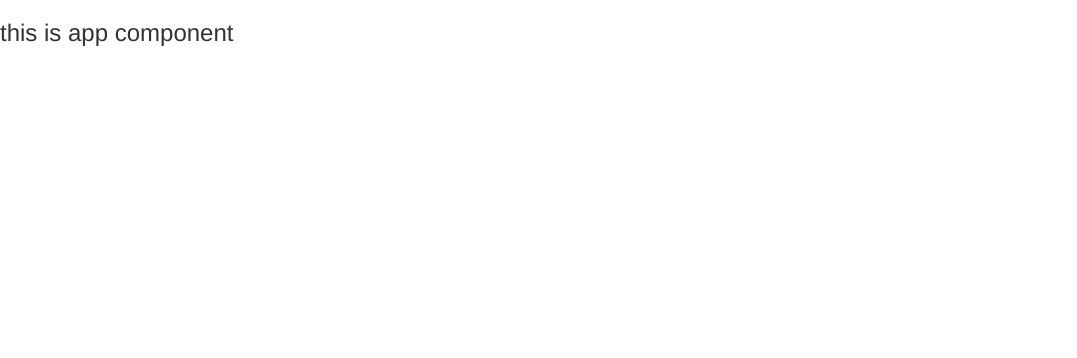
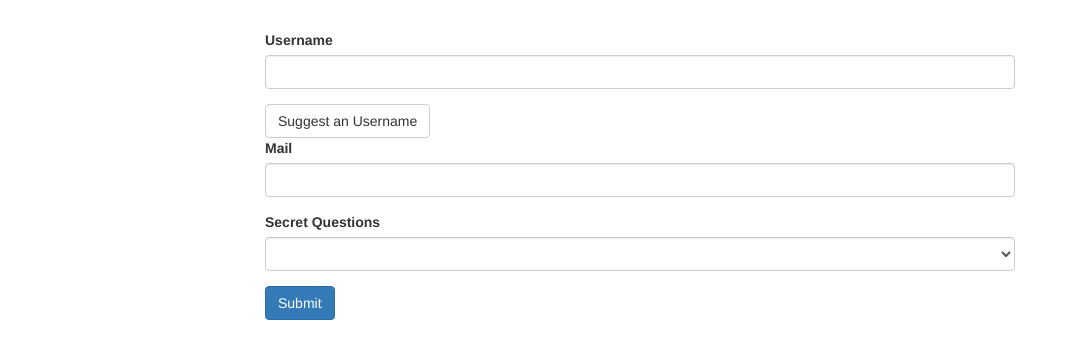
Before and after one commit to hodientuananh/udemy-angular8, an Angular app: page / in a window 1280 px wide. Shown: the top 358 px of the page, without its empty margins (0-1077 px from the left). Built offline with nearby package versions, Linux system fonts and the light colour scheme.

Commit message:
form local reference

```diff
--- a/src/app/app.component.css
+++ b/src/app/app.component.css
@@ -0,0 +1,3 @@
+.container {
+  margin-top: 30px;
+}
--- a/src/app/app.component.html
+++ b/src/app/app.component.html
@@ -1 +1,41 @@
-<h3>this is app component</h3>
+<div class="container">
+  <div class="row">
+    <div class="col-xs-12 col-sm-10 col-md-8 col-sm-offset-1 col-md-offset-2">
+      <form (ngSubmit)="onSubmit()" #f="ngForm">
+        <div id="user-data">
+          <div class="form-group">
+            <label for="username">Username</label>
+            <input
+              type="text"
+              id="username"
+              class="form-control"
+              ngModel=""
+              name="username">
+          </div>
+          <button class="btn btn-default" type="button">Suggest an Username</button>
+          <div class="form-group">
+            <label for="email">Mail</label>
+            <input
+              type="email"
+              id="email"
+              class="form-control"
+              ngModel=""
+              name="email">
+          </div>
+        </div>
+        <div class="form-group">
+          <label for="secret">Secret Questions</label>
+          <select
+            id="secret"
+            class="form-control"
+            ngModel=""
+            name="secret">
+            <option value="pet">Your first Pet?</option>
+            <option value="teacher">Your first teacher?</option>
+          </select>
+        </div>
+        <button class="btn btn-primary" type="submit">Submit</button>
+      </form>
+    </div>
+  </div>
+</div>
--- a/src/app/app.component.ts
+++ b/src/app/app.component.ts
@@ -1,4 +1,5 @@
-import { Component } from '@angular/core';
+import {Component, ViewChild} from '@angular/core';
+import {NgForm} from '@angular/forms';
 
 @Component({
   selector: 'app-root',
@@ -6,5 +7,18 @@
   styleUrls: ['./app.component.css']
 })
 export class AppComponent {
-  title = 'udemy-angular8';
+  @ViewChild('f', {static: true}) signupForm: NgForm;
+
+
+  suggestUserName() {
+    const suggestedName = 'Superuser';
+  }
+
+  // onSubmit(form: NgForm) {
+  //   console.log(form);
+  // }
+
+  onSubmit() {
+    console.log(this.signupForm);
+  }
 }
--- a/src/app/app.module.ts
+++ b/src/app/app.module.ts
@@ -1,7 +1,8 @@
 import { BrowserModule } from '@angular/platform-browser';
 import { NgModule } from '@angular/core';
+import { FormsModule } from '@angular/forms';
+import { HttpModule } from '@angular/http';
 
-import { AppRoutingModule } from './app-routing.module';
 import { AppComponent } from './app.component';
 
 @NgModule({
@@ -10,7 +11,8 @@
   ],
   imports: [
     BrowserModule,
-    AppRoutingModule
+    FormsModule,
+    HttpModule
   ],
   providers: [],
   bootstrap: [AppComponent]
```
Also changed, not shown: 1 other file (tests, documents, lock files or other folders).
